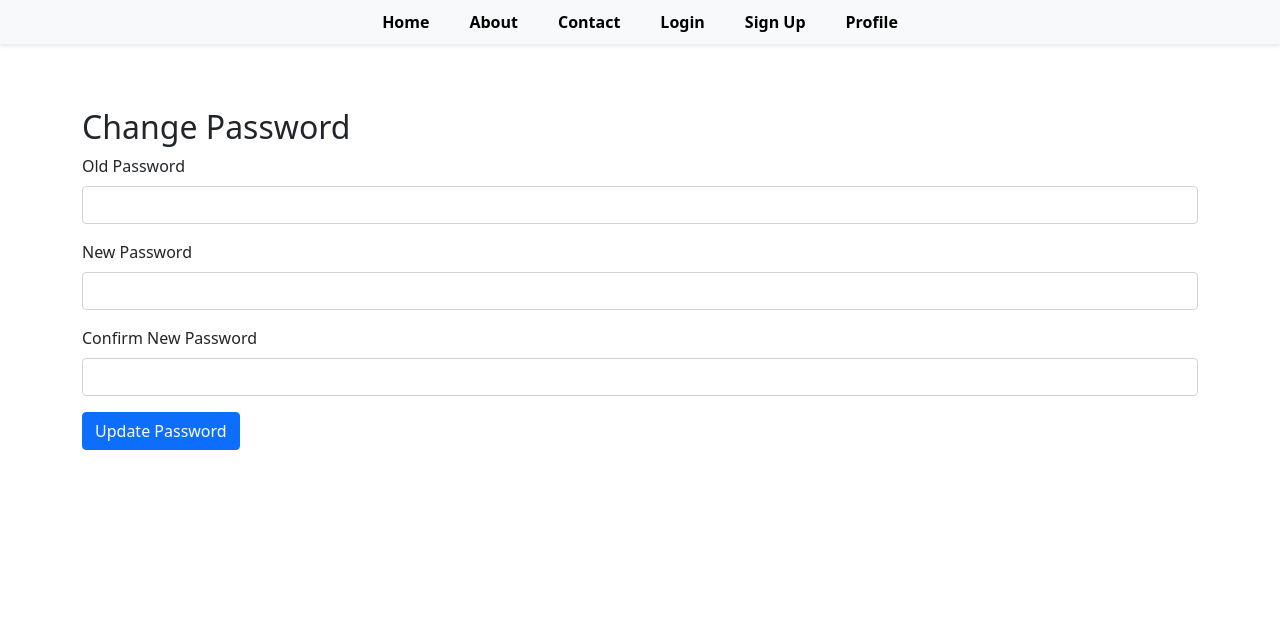
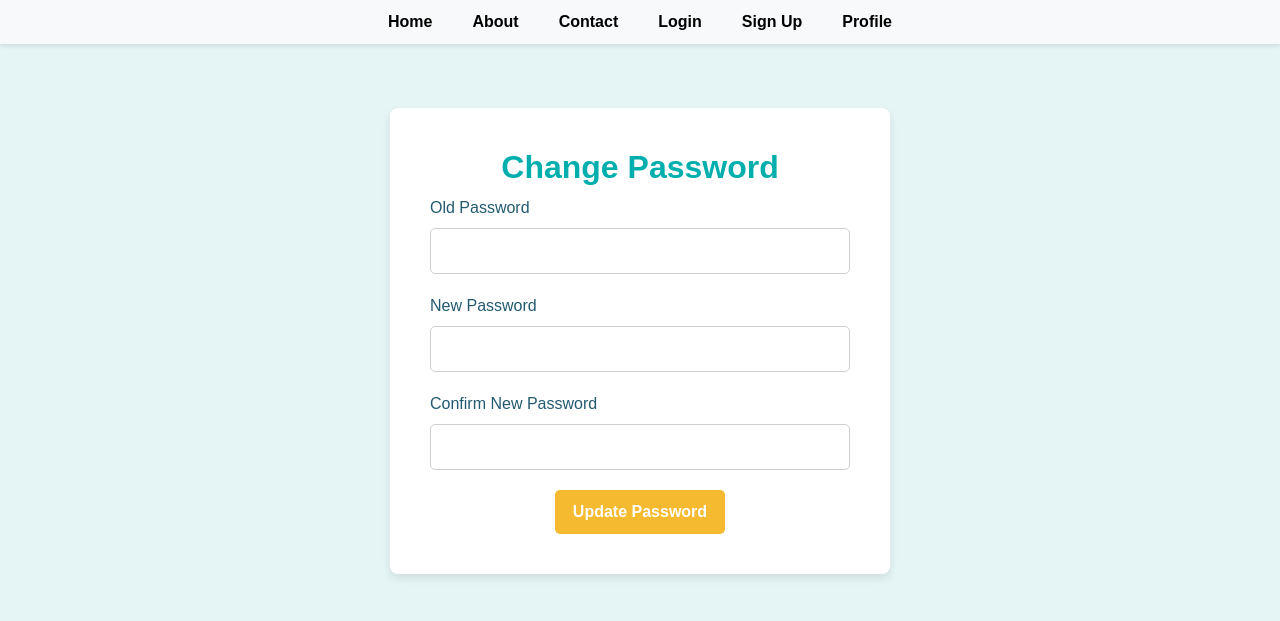
Before and after one commit to MarcoCat/TrashMeter, a Flask app: page /change_password in a window 1280 px wide. Shown: the top 621 px of the page. Run offline with Flask 3, Linux system fonts and the light colour scheme; the visitor is signed in with stand-in values (Sample User, id 1).

Commit message:
implement ui chagne_password and profile

```diff
--- /dev/null
+++ b/app/static/styles/change_password.css
@@ -0,0 +1,61 @@
+body {
+    background-color: #E5F5F5;
+    font-family: Arial, sans-serif;
+    margin: 0;
+    padding: 0;
+    display: flex;
+    justify-content: center;
+    align-items: center;
+}
+
+.container {
+    background-color: #FFFFFF;
+    padding: 40px;
+    border-radius: 8px;
+    box-shadow: 0 4px 8px rgba(0, 0, 0, 0.1);
+    width: 90%;
+    max-width: 500px;
+    margin: auto;
+    text-align: left;
+}
+
+h2 {
+    color: #00AFAD;
+    margin-bottom: 10px;
+    font-weight: bold;
+    text-align: center;
+}
+
+label {
+    color: #235A70;
+    display: block;
+    margin-bottom: 5px;
+}
+
+input[type="password"] {
+    width: 100%;
+    padding: 10px;
+    margin-bottom: 20px;
+    border-radius: 5px;
+    border: 1px solid #D0D0D0;
+}
+
+.button-container {
+    display: flex;
+    justify-content: center;
+}
+
+button[type="submit"] {
+    background-color: #F5BA2F;
+    color: white;
+    font-weight: bold;
+    border: none;
+    cursor: pointer;
+    width: calc(50% - 40px);
+    padding: 10px;
+    border-radius: 5px;
+}
+
+button[type="submit"]:hover {
+    background-color: #E5A622;
+}
--- a/app/templates/base.html
+++ b/app/templates/base.html
@@ -36,7 +36,11 @@
     {% if request.endpoint == 'index' %}
     <link rel="stylesheet" href="{{ url_for('static', filename='styles/home.css') }}">
     {% endif %}
-
+    <!-- Include change_password.css -->
+    {% if request.endpoint == 'change_password' %}
+    <link rel="stylesheet" href="{{ url_for('static', filename='styles/change_password.css') }}">
+    {% endif %}
+    <!-- Include about.css -->
     {% if request.endpoint == 'about' %}
     <link rel="stylesheet" href="{{ url_for('static', filename='styles/about.css') }}">
     {% endif %}
@@ -61,7 +65,7 @@
     <script src="{{ url_for('static', filename='js/reset_password.js') }}"></script>
     {% endif %}
     <!-- Include signup.js -->
-    {% if request.endpoint == 'signup' %}
+    {% if request.endpoint == 'signup' or request.endpoint == 'profile' %}
     <script src="{{ url_for('static', filename='js/signup.js') }}"></script>
     {% endif %}
 </body>
--- a/app/templates/change_password.html
+++ b/app/templates/change_password.html
@@ -16,7 +16,9 @@
             <label for="confirm_password" class="form-label">Confirm New Password</label>
             <input type="password" class="form-control" id="confirm_password" name="confirm_password" required>
         </div>
-        <button type="submit" class="btn btn-primary">Update Password</button>
+        <div class="button-container">
+            <button type="submit" class="btn btn-primary">Update Password</button>
+        </div>
     </form>
 </div>
 {% endblock %}
```
Also changed, not shown: app/static/styles/profile.css (+37 -2 lines), app/templates/profile.html (+22 -9 lines).
